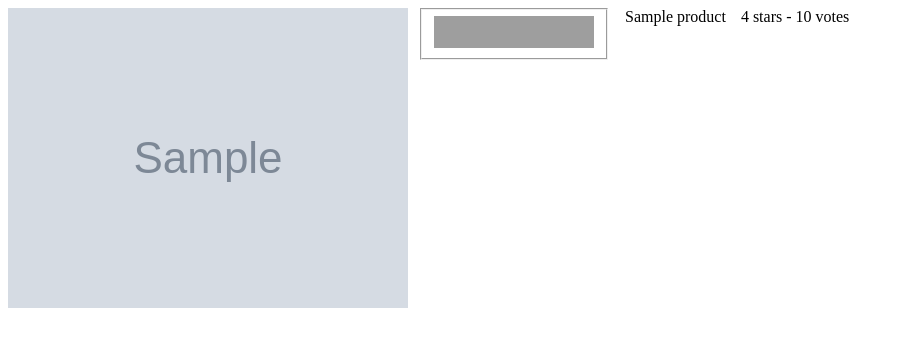
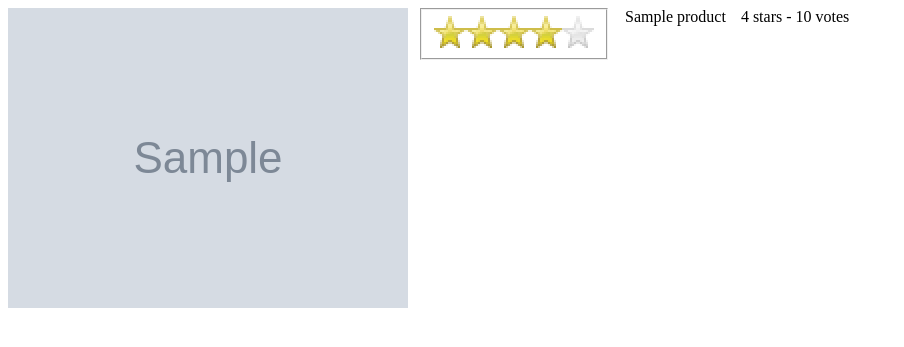
Before and after one commit to jeffbean/sizeupsnacks, a Flask app: template templates/snacks.html in a window 1280 px wide. Shown: the top 347 px of the page, without its empty margins (0-904 px from the left). Run offline with Flask 2, Linux system fonts and the light colour scheme; the template is opened without the code that fills it: most values are stand-ins (such as "Sample title", 1, 10 or a date in 2020); grey boxes marked "Sample" are stand-in pictures; some libraries are stand-ins or nearby versions; grey boxes are pictures that could not be loaded.

Commit message:
Update CSS to point at right image file

```diff
--- a/static/base.css
+++ b/static/base.css
@@ -60,7 +60,7 @@
 
 span.star, span.star span {
     display: block;
-    background: url(/static/images/starsWithHover%20-%20Copy.png) 0 -32px;
+    background: url(/static/images/stars.png) 0 -32px;
     width: 32px;
     height: 32px;
 }
```
